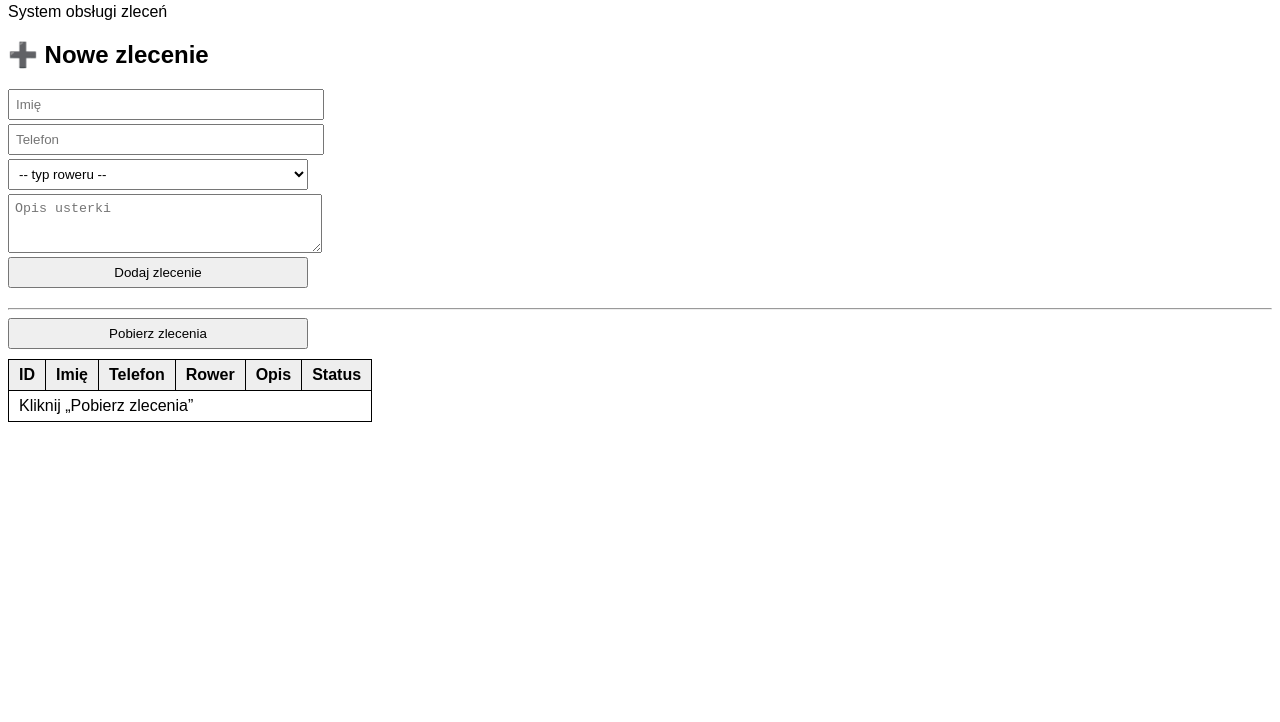
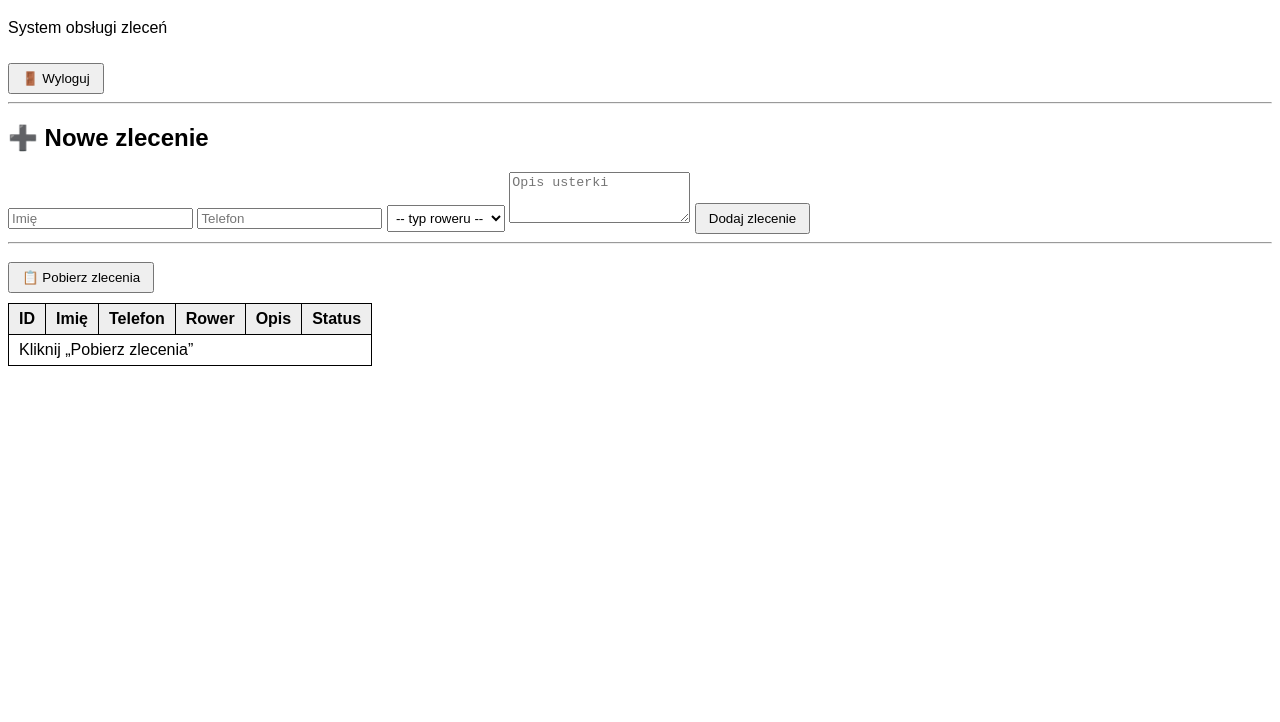
Before and after one commit to LukJe80/jlprobikeserwis, a plain HTML site: page panel/index.html in a window 1280 px wide. Shown: the part 78-800 px from the top of the page. Drawn offline with Linux system fonts and the light colour scheme; a script that the page names is missing.

Commit message:
Update index.html

```diff
--- a/panel/index.html
+++ b/panel/index.html
@@ -8,21 +8,27 @@
     table { border-collapse: collapse; margin-top: 10px; }
     th, td { border: 1px solid #000; padding: 6px 10px; }
     th { background: #eee; }
-    form { margin: 20px 0; }
-    input, select, textarea, button {
-      margin: 4px 0;
-      padding: 6px;
-      width: 300px;
-      display: block;
-    }
+    button { margin-top: 10px; padding: 6px 12px; }
+    select { padding: 4px; }
   </style>
 </head>
+
 <body>
 
-<h1>🛠️ Panel serwisanta</h1>
+<!-- 🔐 OCHRONA PANELU -->
+<script>
+  if (localStorage.getItem("loggedIn") !== "true") {
+    window.location.href = "/panel/login.html";
+  }
+</script>
+
+<h1>🛠 Panel serwisanta</h1>
 <p>System obsługi zleceń</p>
 
-<!-- FORMULARZ -->
+<button id="logout">🚪 Wyloguj</button>
+
+<hr>
+
 <h2>➕ Nowe zlecenie</h2>
 <form id="addForm">
   <input id="imie" placeholder="Imię" required />
@@ -41,7 +47,7 @@
 
 <hr>
 
-<button id="load">Pobierz zlecenia</button>
+<button id="load">📋 Pobierz zlecenia</button>
 
 <table>
   <thead>
@@ -66,6 +72,13 @@
   const tbody = document.getElementById("output");
   const loadBtn = document.getElementById("load");
   const form = document.getElementById("addForm");
+  const logoutBtn = document.getElementById("logout");
+
+  // 🚪 WYLOGOWANIE
+  logoutBtn.addEventListener("click", () => {
+    localStorage.removeItem("loggedIn");
+    window.location.href = "/panel/login.html";
+  });
 
   async function loadZlecenia() {
     tbody.innerHTML = `<tr><td colspan="6">⏳ Ładowanie...</td></tr>`;
```
